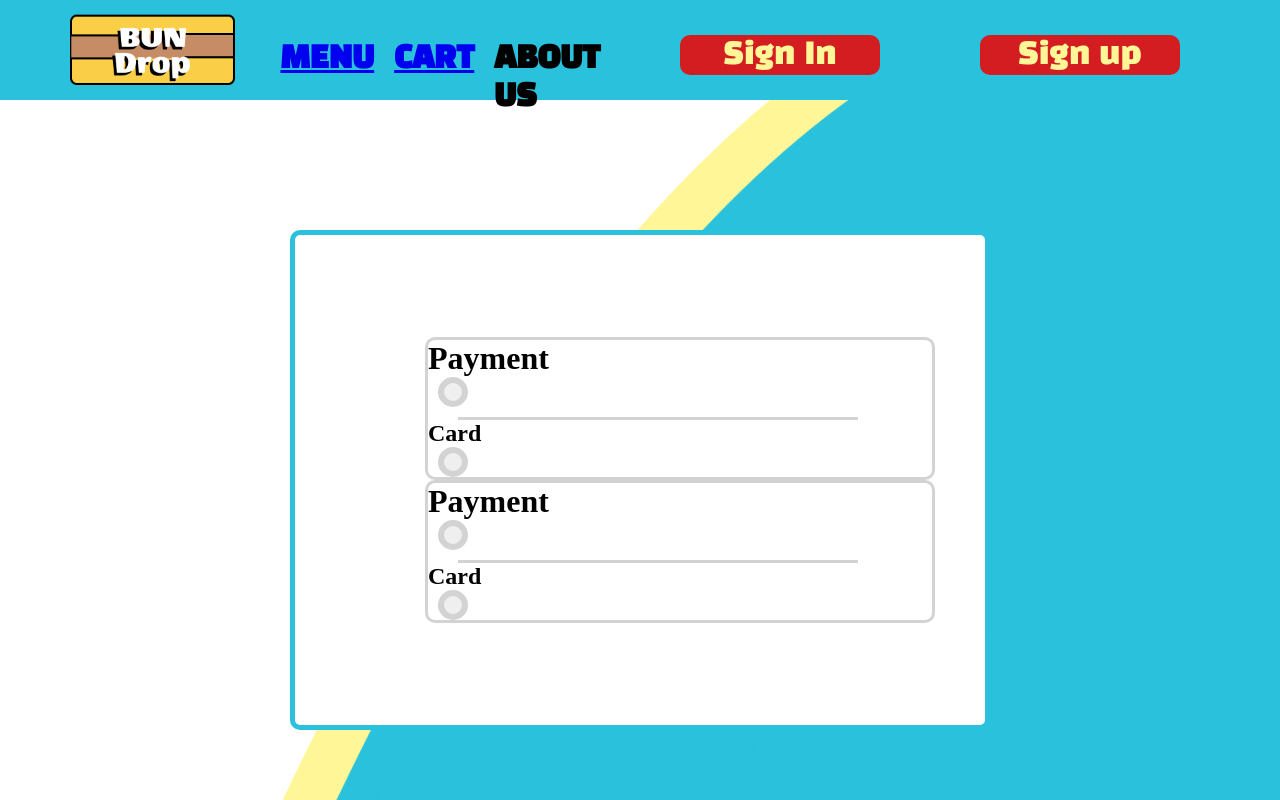
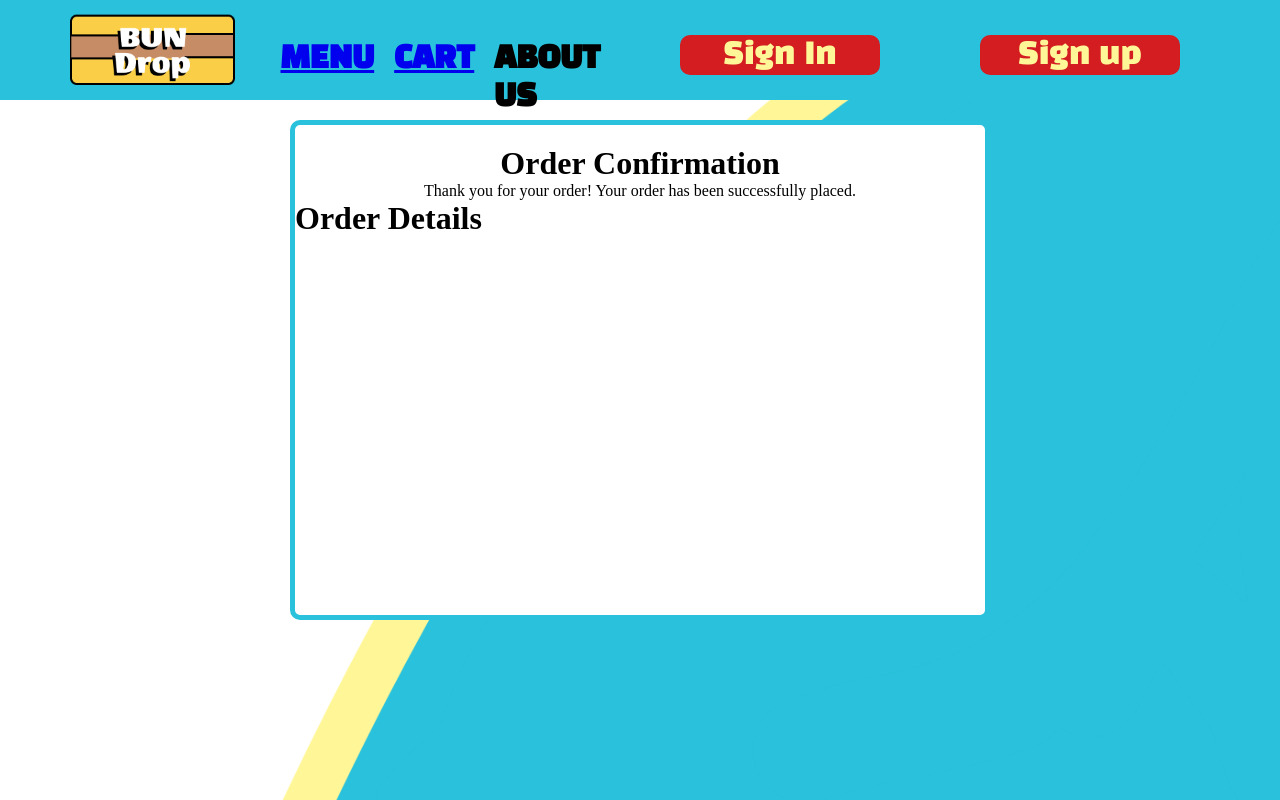
Before and after one commit to NorahBin/bun-drop, a React (Vite) app: page /conformationpage in a window 1280 px wide. Built offline with nearby package versions, Linux system fonts and the light colour scheme.

Commit message:
conformation

```diff
--- a/src/App.css
+++ b/src/App.css
@@ -110,24 +110,28 @@ body {
 .conformation-container {
   min-height: 50vh;
   display: flex;
-  margin-top: 100px;
+  margin-top: 20px;
   justify-content: center;
   align-items: center;
 }
 
 .conformation-box {
-  margin-top: 30px;
   width: 700px;
   min-height: 500px;
   display: flex;
   flex-direction: column;
-  justify-content: center;
-  align-items: center;
   border-radius: 10px;
   background-color: white;
   border: #29c1db solid 5px;
   box-sizing: border-box; /* Ensures padding and border are included in the element's total width and height */
 }
+
+.order-conformation-title{
+  text-align: center;
+  margin-top: 20px;
+}
+
+
 
 .card-container {
   display: flex;
--- a/src/components/ConformationComponent.jsx
+++ b/src/components/ConformationComponent.jsx
@@ -1,14 +1,52 @@
 
 import React from "react";
-import PaymentComponent from "./PaymentComponent";
+import { useNavigate } from "react-router-dom";
+
+import { useState, useEffect } from "react";
 function ConformationComponent() {
+
+  // Retrieve items from local storage
+  const initialCartItems = JSON.parse(localStorage.getItem("cart")) || [];
+
+  // State to hold cart items and their quantities
+  const [cartItems, setCartItems] = useState(initialCartItems);
+
+  // Effect to sync cart items with local storage
+  useEffect(() => {
+    localStorage.setItem("cart", JSON.stringify(cartItems));
+  }, [cartItems]);
+
+  // Navigate to checkout page
+  const navigate = useNavigate();
+
+  // Function to handle quantity change
+  const handleQuantityChange = (index, newQuantity) => {
+    const updatedCartItems = cartItems.map((item, i) =>
+      i === index ? { ...item, quantity: newQuantity } : item
+    );
+    setCartItems(updatedCartItems);
+  };
+
   return (
     <>
       <div className="conformation-container">
         <div className="conformation-box">
-          <PaymentComponent />
-          <PaymentComponent />
+          <div className="order-conformation-title">
+            <h1>Order Confirmation</h1>
+            <p>
+              Thank you for your order! Your order has been successfully placed.
+            </p>
+          </div>
+          <h1>Order Details</h1>
 
+          {cartItems.map((item, index) => (
+            <div key={index}>
+
+              {item.name} x{item.quantity}
+              {item.name} {item.title}
+              {item.name} {item.title}
+            </div>
+          ))}
         </div>
       </div>
     </>
@@ -16,23 +54,3 @@ function ConformationComponent() {
 }
 
 export default ConformationComponent;
-
-
-// import React from "react";
-// import PaymentComponent from "./PaymentComponent";
-
-// function ConformationComponent() {
-//   return (
-//     <>
-//       <div className="conformation-container">
-//         <div className="conformation-box">
-//           <PaymentComponent />
-//           <PaymentComponent />
-//           <PaymentComponent />
-//         </div>
-//       </div>
-//     </>
-//   );
-// }
-
-// export default ConformationComponent;
```
